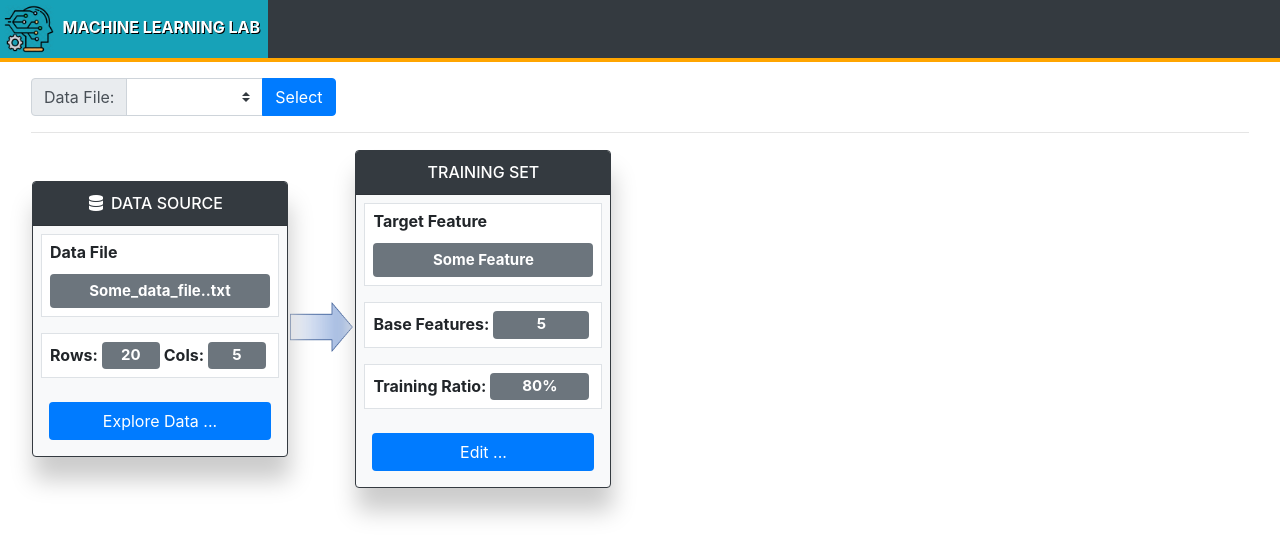
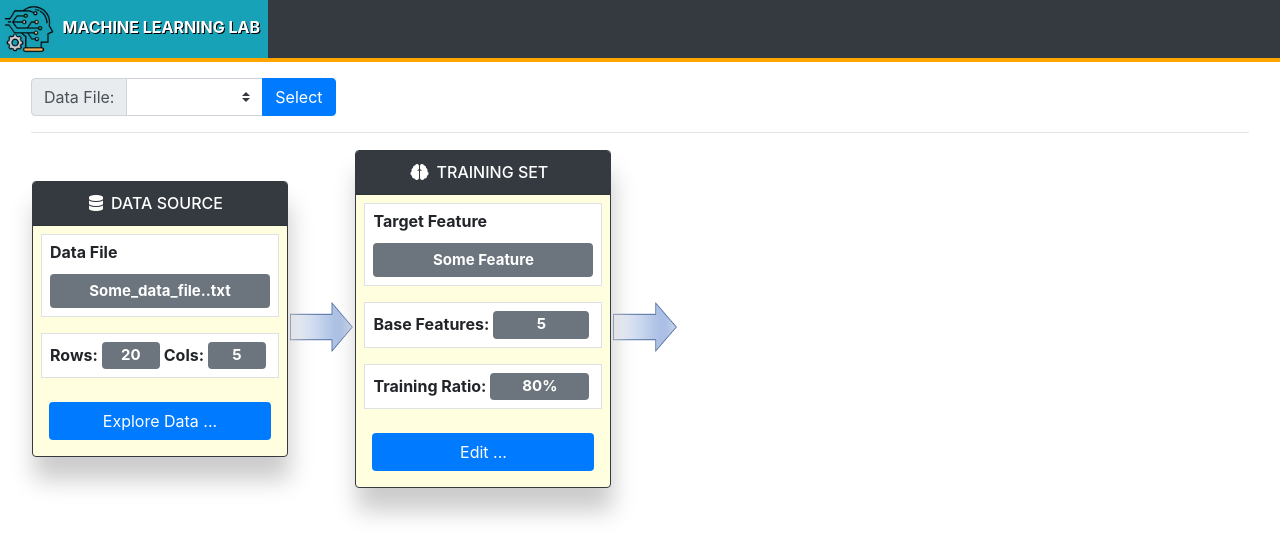
Before and after one commit to pambe525/MLWebLab, a Django app: page / in a window 1280 px wide. Shown: the top 558 px of the page. Run offline with Django 3.2, Linux system fonts and the light colour scheme; lists and menus that the app fills with data are empty; some libraries are stand-ins or nearby versions.

Commit message:
Fixed training set icon

```diff
--- a/templates/home.html
+++ b/templates/home.html
@@ -21,7 +21,7 @@
     <tr>
 	<!--  Data Source Tile  -->
 	<td>
-    <div class="card bg-light text-center border-dark col-*" style="width:16rem; box-shadow:2px 23px 23px #ccc">
+    <div class="card text-center border-dark col-*" style="width:16rem; box-shadow:2px 23px 23px #ccc; background-color:lightyellow">
 	  <div class="card-header bg-dark text-center h6 text-white">
 	   	<i class="fa fa-database"></i><span class="px-2">DATA SOURCE</span>
 	  </div>
@@ -51,9 +51,9 @@
 
 	<!--  Training Set Tile  -->
 	<td>
-    <div class="card bg-light text-center border-dark col-*" style="width:16rem; box-shadow:2px 23px 23px #ccc">
+    <div class="card text-center border-dark col-*" style="width:16rem; box-shadow:2px 23px 23px #ccc; background-color:lightyellow">
 	  <div class="card-header bg-dark text-center h6 text-white">
-	   	<i class="fa fa-analytics"></i><span class="px-2">TRAINING SET</span>
+	   	<i class="fa fa-brain"></i><span class="px-2">TRAINING SET</span>
 	  </div>
 	  <div class="card-body m-2 p-2 bg-white border">
 	    <h6 class="card-title font-weight-bold text-left">Target Feature</h6>
@@ -72,6 +72,14 @@
     </td>
 	<!--  /Training Set Tile  -->
 
+	<!-- Right arrow -->
+	<td>
+	<div class="col-* mt-3">
+		<img src="{% static 'images/right_arrow.png' %}" height="50px"/>
+	</div>
+	</td>
+	<!-- /Right arrow -->
+
 	</tr>
 </div>
 <!-- /MLFLowChart -->
```
